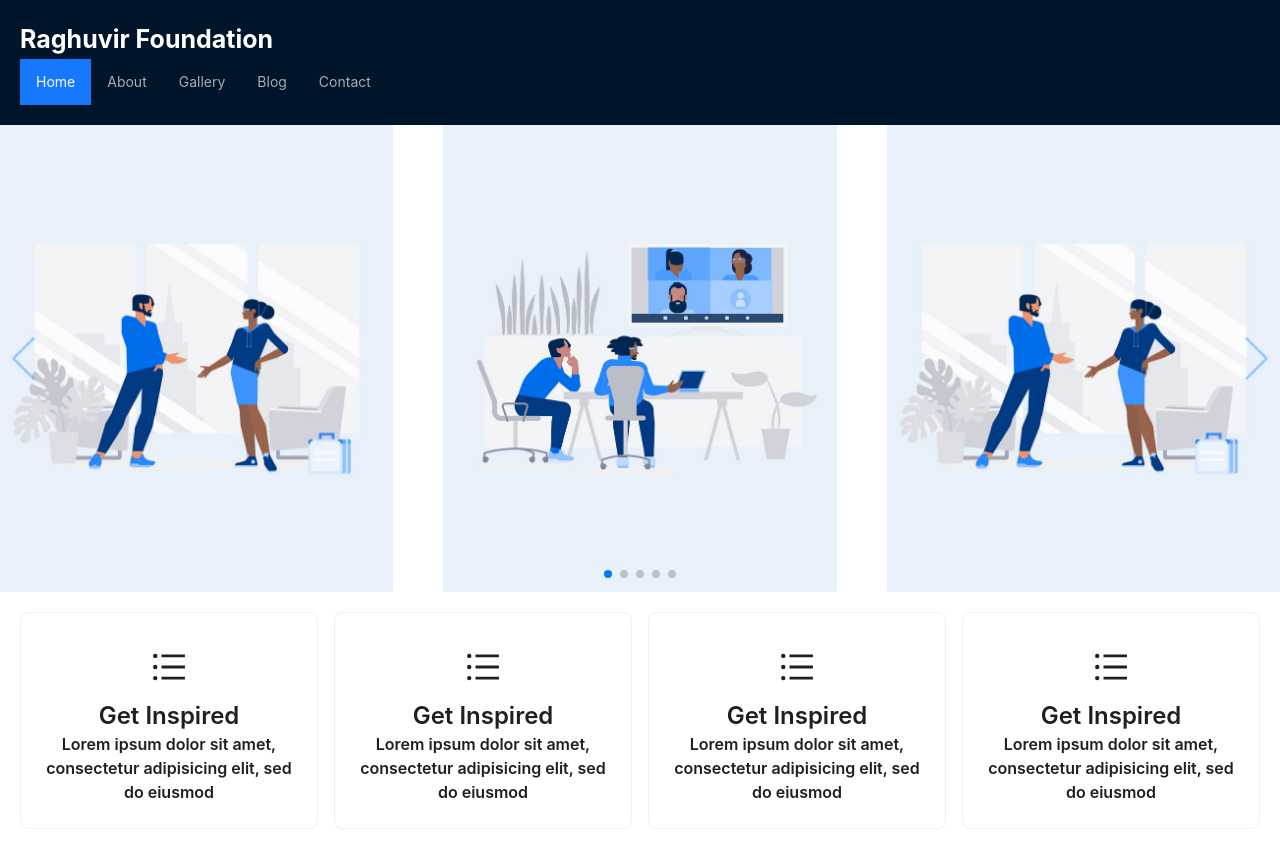
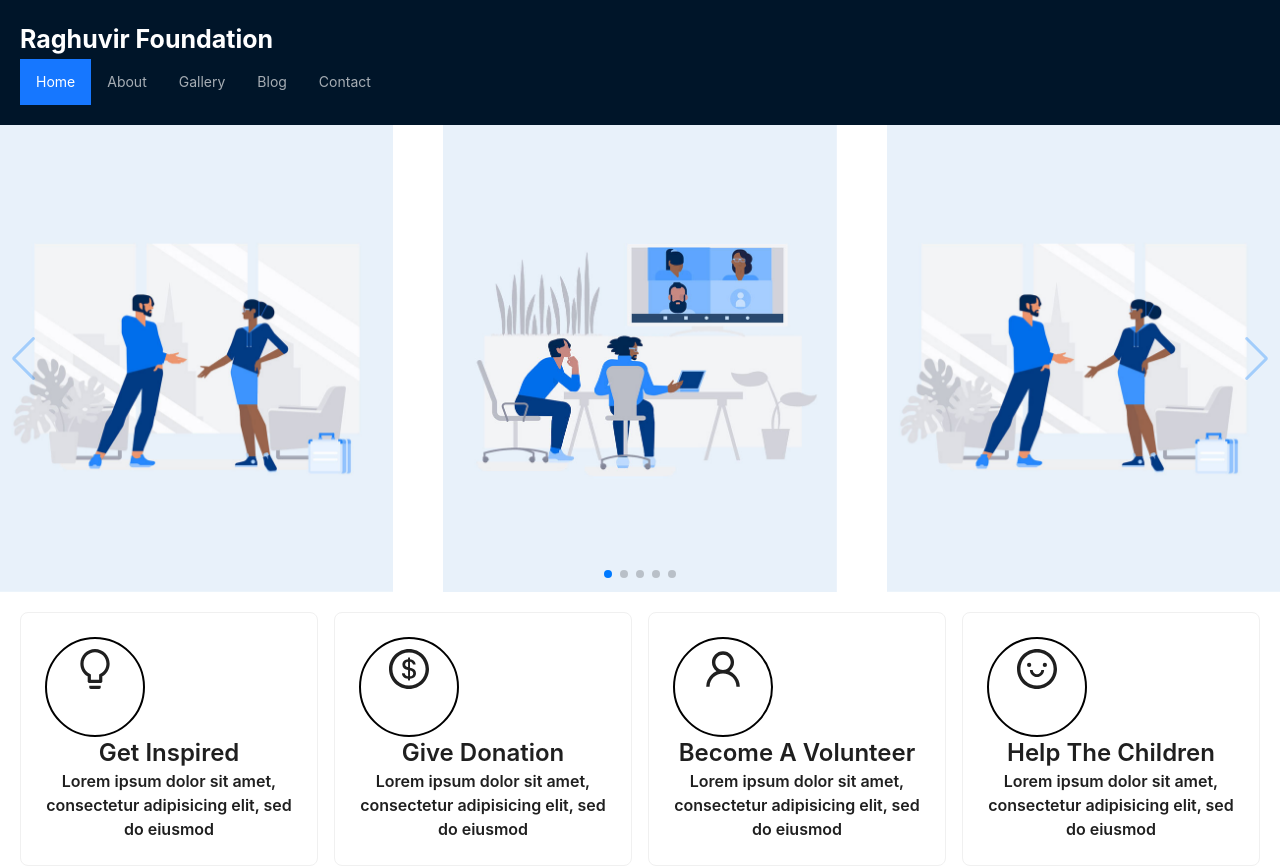
Before and after one commit to ShivharakhYadav/Raghuvir-Foundation, a Next.js app: page / in a window 1280 px wide. Before the commit the page ends 829 px from the top, so only its background shows below. Built offline with nearby package versions, Linux system fonts and the light colour scheme.

Commit message:
Icons Added

```diff
--- a/src/app/page.tsx
+++ b/src/app/page.tsx
@@ -1,5 +1,5 @@
 'use client';
-import React, { useState } from 'react';
+import React, { ReactNode, useState } from 'react';
 import { usePathname } from 'next/navigation';
 
 import {
@@ -17,8 +17,11 @@ import { StyleProvider } from '@ant-design/cssinjs';
 import {
   BarsOutlined,
   BulbOutlined,
+  DollarOutlined,
   LeftCircleOutlined,
   RightCircleOutlined,
+  SmileOutlined,
+  UserOutlined,
 } from '@ant-design/icons';
 
 import { Navigation, Pagination, Scrollbar, A11y } from 'swiper/modules';
@@ -62,7 +65,7 @@ const items: MenuProps['items'] = [
 ];
 
 type inspireType = {
-  icon: any;
+  icon: ReactNode;
   title: string;
   paragraph: string;
 };
@@ -253,8 +256,17 @@ const InspireCard = ({ item }: { item: inspireType }) => {
         }
       }
     >
-      {/* {item.icon} */}
-      <BarsOutlined />
+      <div
+        style={{
+          height: 100,
+          width: 100,
+          borderRadius: '50%',
+          border: '2px solid black',
+        }}
+        className='mx-auto'
+      >
+        {item.icon}
+      </div>
       <Typography.Title level={3} style={{ margin: 0 }}>
         {item.title}
       </Typography.Title>
@@ -267,26 +279,26 @@ const InspireCard = ({ item }: { item: inspireType }) => {
 
 const inspiredArray: Array<inspireType> = [
   {
-    icon: '',
+    icon: <BulbOutlined className='h-full' />,
     title: 'Get Inspired',
     paragraph:
       'Lorem ipsum dolor sit amet, consectetur adipisicing elit, sed do eiusmod',
   },
   {
-    icon: '',
-    title: 'Get Inspired',
+    icon: <DollarOutlined className='h-full' />,
+    title: 'Give Donation',
     paragraph:
       'Lorem ipsum dolor sit amet, consectetur adipisicing elit, sed do eiusmod',
   },
   {
-    icon: '',
-    title: 'Get Inspired',
+    icon: <UserOutlined className='h-full' />,
+    title: 'Become A Volunteer',
     paragraph:
       'Lorem ipsum dolor sit amet, consectetur adipisicing elit, sed do eiusmod',
   },
   {
-    icon: '',
-    title: 'Get Inspired',
+    icon: <SmileOutlined className='h-full' />,
+    title: 'Help The Children',
     paragraph:
       'Lorem ipsum dolor sit amet, consectetur adipisicing elit, sed do eiusmod',
   },
```
